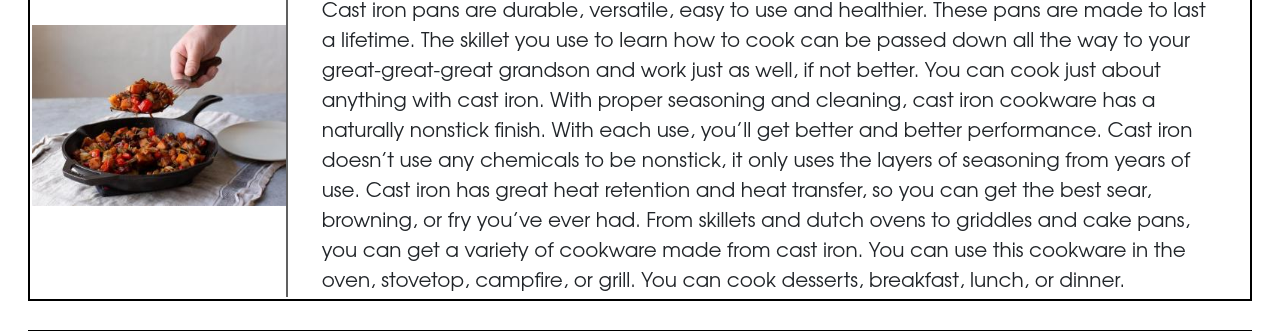
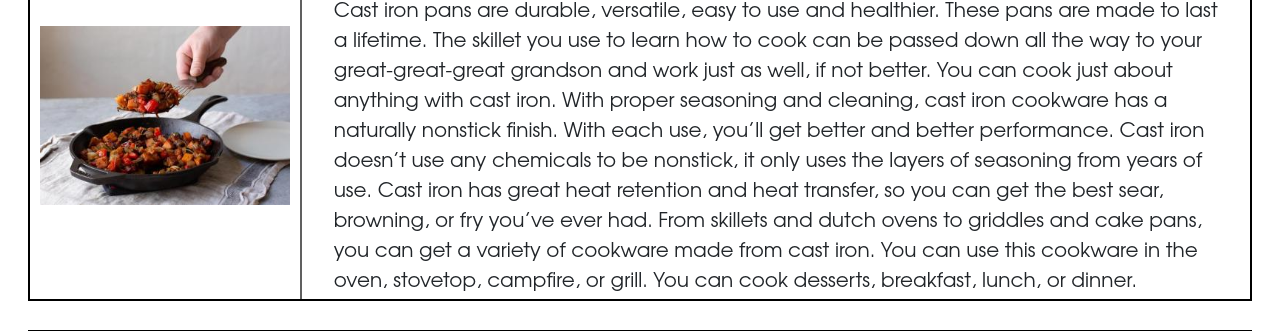
Before and after one commit to nvankatwyk/creative-project-1, a plain HTML site: page index.html in a window 1280 px wide. Shown: the part 208-539 px from the top of the page. Drawn offline with nearby package versions, Linux system fonts and the light colour scheme.

Commit message:
Final Commit

```diff
--- a/css/styles.css
+++ b/css/styles.css
@@ -211,7 +211,7 @@ a.dropdown-item:active {
 
 .home-photo {
   grid-column: 1;
-  margin: 2px;
+  padding: 10px;
   display: grid;
   justify-content: center;
   align-items: center;
```
